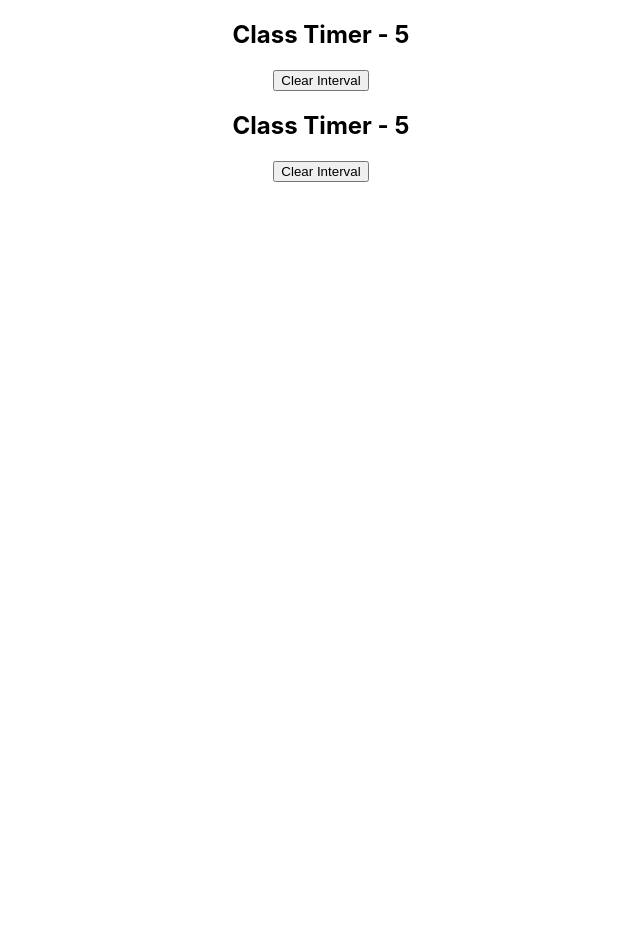
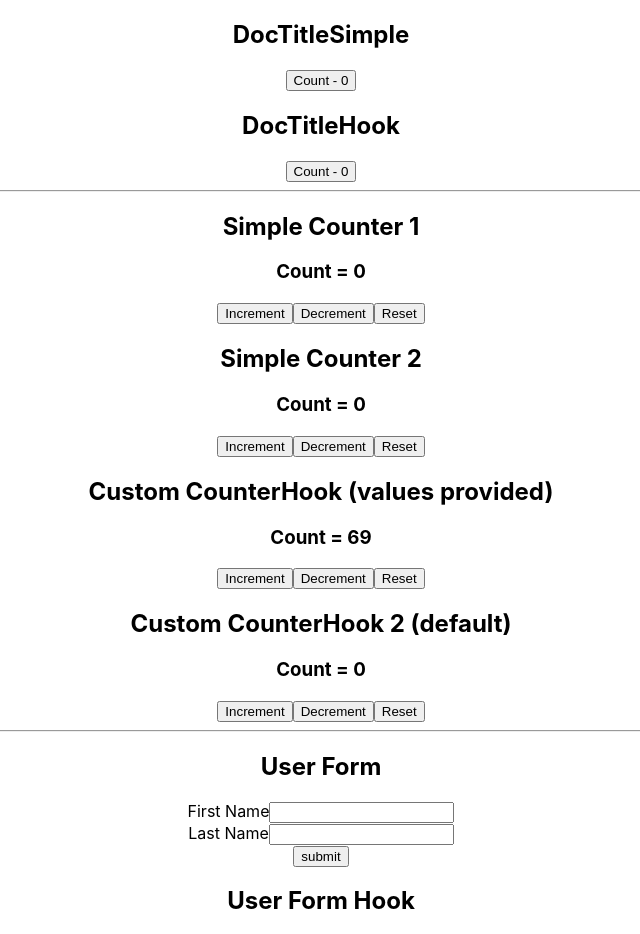
Before and after one commit to chankruze/react-hook-lab, a React (Create React App) app: page / in a window 1280 px wide. Shown: the top 934 px of the page, without its empty margins (319-959 px from the left). Before the commit the page ends 800 px from the top, so only its background shows below. Built offline with nearby package versions, Linux system fonts and the light colour scheme.

Commit message:
[React Hook] Adds Custom Hooks Demo
Signed-off-by: chankruze <chankruze@gmail.com>

```diff
--- a/src/App.js
+++ b/src/App.js
@@ -1,15 +1,30 @@
 import React from 'react'
 import './App.css'
-import ClassTimer from './components/useref/ClassTimer'
-import FocusInput from './components/useref/FocusInput'
-import HookTimer from './components/useref/HookTimer'
+
+import UserForm from './components/customhooks/UserForm'
+import UserFormHook from './components/customhooks/UserFormHook'
+
+import CounterHook from './components/customhooks/CounterHook'
+import CounterHookTwo from './components/customhooks/CounterHookTwo'
+import CounterOne from './components/customhooks/CounterOne'
+import CounterTwo from './components/customhooks/CounterTwo'
+
+import DocTitleHook from './components/customhooks/DocTitleHook'
+import DocTitleSimple from './components/customhooks/DocTitleSimple';
 
 function App() {
   return (
-    <div className="App">
-      {/* <FocusInput /> */}
-      <ClassTimer/>
-      <HookTimer/>
+    <div className="App" style={{marginBottom: "10rem"}}>
+      <DocTitleSimple />
+      <DocTitleHook />
+      <hr />
+      <CounterOne />
+      <CounterTwo />
+      <CounterHook />
+      <CounterHookTwo />
+      <hr />
+      <UserForm />
+      <UserFormHook />
     </div>
   )
 }
--- /dev/null
+++ b/src/components/customhooks/CounterHook.js
@@ -0,0 +1,26 @@
+/*
+Author: chankruze (chankruze@geekofia.in)
+Created: Sun Sep 13 2020 11:06:09 GMT+0530 (India Standard Time)
+
+Copyright (c) Geekofia 2020 and beyond
+*/
+
+import React from 'react'
+import useCounter from './hooks/useCounter'
+
+function CounterHook() {
+    // with initial value = 69, increment val = 10, decrement val = 5
+    const [count, increment, decrement, reset] = useCounter(69, 10, 5)
+
+    return (
+        <div>
+            <h2>Custom CounterHook (values provided)</h2>
+            <h3>Count = {count}</h3>
+            <button onClick={increment}>Increment</button>
+            <button onClick={decrement}>Decrement</button>
+            <button onClick={reset}>Reset</button>
+        </div>
+    )
+}
+
+export default CounterHook
--- /dev/null
+++ b/src/components/customhooks/CounterHookTwo.js
@@ -0,0 +1,26 @@
+/*
+Author: chankruze (chankruze@geekofia.in)
+Created: Sun Sep 13 2020 11:06:09 GMT+0530 (India Standard Time)
+
+Copyright (c) Geekofia 2020 and beyond
+*/
+
+import React from 'react'
+import useCounter from './hooks/useCounter'
+
+function CounterHookTwo() {
+    // with default initial value
+    const [count, increment, decrement, reset] = useCounter()
+
+    return (
+        <div>
+            <h2>Custom CounterHook 2 (default)</h2>
+            <h3>Count = {count}</h3>
+            <button onClick={increment}>Increment</button>
+            <button onClick={decrement}>Decrement</button>
+            <button onClick={reset}>Reset</button>
+        </div>
+    )
+}
+
+export default CounterHookTwo
--- /dev/null
+++ b/src/components/customhooks/CounterOne.js
@@ -0,0 +1,37 @@
+/*
+Author: chankruze (chankruze@geekofia.in)
+Created: Sun Sep 13 2020 11:00:49 GMT+0530 (India Standard Time)
+
+Copyright (c) Geekofia 2020 and beyond
+*/
+
+import React from 'react'
+
+function CounterOne() {
+
+    const [count, setCount] = React.useState(0)
+
+    const increment = () => {
+        setCount(prevCount => prevCount + 1)
+    }
+
+    const decrement = () => {
+        setCount(prevCount => prevCount - 1)
+    }
+
+    const reset = () => {
+        setCount(0)
+    }
+
+    return (
+        <div>
+            <h2>Simple Counter 1</h2>
+            <h3>Count = {count}</h3>
+            <button onClick={increment}>Increment</button>
+            <button onClick={decrement}>Decrement</button>
+            <button onClick={reset}>Reset</button>
+        </div>
+    )
+}
+
+export default CounterOne
--- /dev/null
+++ b/src/components/customhooks/CounterTwo.js
@@ -0,0 +1,44 @@
+/*
+Author: chankruze (chankruze@geekofia.in)
+Created: Sun Sep 13 2020 11:05:14 GMT+0530 (India Standard Time)
+
+Copyright (c) Geekofia 2020 and beyond
+*/
+
+/*
+Author: chankruze (chankruze@geekofia.in)
+Created: Sun Sep 13 2020 11:00:49 GMT+0530 (India Standard Time)
+
+Copyright (c) Geekofia 2020 and beyond
+*/
+
+import React from 'react'
+
+function CounterTwo() {
+
+    const [count, setCount] = React.useState(0)
+
+    const increment = () => {
+        setCount(prevCount => prevCount + 1)
+    }
+
+    const decrement = () => {
+        setCount(prevCount => prevCount - 1)
+    }
+
+    const reset = () => {
+        setCount(0)
+    }
+
+    return (
+        <div>
+            <h2>Simple Counter 2</h2>
+            <h3>Count = {count}</h3>
+            <button onClick={increment}>Increment</button>
+            <button onClick={decrement}>Decrement</button>
+            <button onClick={reset}>Reset</button>
+        </div>
+    )
+}
+
+export default CounterTwo
--- /dev/null
+++ b/src/components/customhooks/DocTitleHook.js
@@ -0,0 +1,31 @@
+/*
+Author: chankruze (chankruze@geekofia.in)
+Created: Sun Sep 13 2020 10:53:57 GMT+0530 (India Standard Time)
+
+Copyright (c) Geekofia 2020 and beyond
+*/
+
+/*
+Author: chankruze (chankruze@geekofia.in)
+Created: Sun Sep 13 2020 10:46:08 GMT+0530 (India Standard Time)
+
+Copyright (c) Geekofia 2020 and beyond
+*/
+
+import React from 'react'
+import useDocumentTitle from './hooks/useDocumentTitle'
+
+function DocTitleHook() {
+    const [count, setCount] = React.useState(0)
+
+    useDocumentTitle(count)
+
+    return (
+        <div>
+            <h2>DocTitleHook</h2>
+            <button onClick={() => setCount(count + 1)}>Count - {count}</button>
+        </div>
+    )
+}
+
+export default DocTitleHook
--- /dev/null
+++ b/src/components/customhooks/DocTitleSimple.js
@@ -0,0 +1,25 @@
+/*
+Author: chankruze (chankruze@geekofia.in)
+Created: Sun Sep 13 2020 10:49:40 GMT+0530 (India Standard Time)
+
+Copyright (c) Geekofia 2020 and beyond
+*/
+
+import React from 'react'
+
+function DocTitleSimple() {
+    const [count, setCount] = React.useState(0)
+
+    React.useEffect(() => {
+        document.title = `Count ${count}`
+    }, [count])
+
+    return (
+        <div>
+            <h2>DocTitleSimple</h2>
+            <button onClick={() => setCount(count + 1)}>Count - {count}</button>
+        </div>
+    )
+}
+
+export default DocTitleSimple
--- /dev/null
+++ b/src/components/customhooks/UserForm.js
@@ -0,0 +1,38 @@
+/*
+Author: chankruze (chankruze@geekofia.in)
+Created: Sun Sep 13 2020 11:20:52 GMT+0530 (India Standard Time)
+
+Copyright (c) Geekofia 2020 and beyond
+*/
+
+import React from 'react'
+
+function UserForm() {
+
+    const [firstName, setFirstName] = React.useState('')
+    const [lastName, setLastName] = React.useState('')
+
+    const submitHandler = e => {
+        e.preventDefault()
+        alert(`Hello ${firstName} ${lastName}`)
+    }
+
+    return (
+        <div>
+            <h2>User Form</h2>
+            <form onSubmit={submitHandler}>
+                <div>
+                    <label>First Name</label>
+                    <input type='text' value={firstName} onChange={e => setFirstName(e.target.value)} />
+                </div>
+                <div>
+                    <label>Last Name</label>
+                    <input type='text' value={lastName} onChange={e => setLastName(e.target.value)} />
+                </div>
+                <button>submit</button>
+            </form>
+        </div>
+    )
+}
+
+export default UserForm
--- /dev/null
+++ b/src/components/customhooks/UserFormHook.js
@@ -0,0 +1,40 @@
+/*
+Author: chankruze (chankruze@geekofia.in)
+Created: Sun Sep 13 2020 11:20:52 GMT+0530 (India Standard Time)
+
+Copyright (c) Geekofia 2020 and beyond
+*/
+
+import React from 'react'
+import useInput from './hooks/useInput'
+
+function UserFormHook() {
+    const [firstName, bindFirstName, resetFirstName] = useInput('')
+    const [lastName, bindLastName, resetLastName] = useInput('')
+
+    const submitHandler = e => {
+        e.preventDefault()
+        alert(`Hello ${firstName} ${lastName}`)
+        resetFirstName()
+        resetLastName()
+    }
+
+    return (
+        <div>
+            <h2>User Form Hook</h2>
+            <form onSubmit={submitHandler}>
+                <div>
+                    <label>First Name</label>
+                    <input type='text' {...bindFirstName} />
+                </div>
+                <div>
+                    <label>Last Name</label>
+                    <input type='text' {...bindLastName} />
+                </div>
+                <button>submit</button>
+            </form>
+        </div>
+    )
+}
+
+export default UserFormHook
--- /dev/null
+++ b/src/components/customhooks/hooks/useCounter.js
@@ -0,0 +1,28 @@
+/*
+Author: chankruze (chankruze@geekofia.in)
+Created: Sun Sep 13 2020 11:06:18 GMT+0530 (India Standard Time)
+
+Copyright (c) Geekofia 2020 and beyond
+*/
+
+import { useState } from 'react'
+
+function useCounter(initialCount = 0, incrementValue = 1, decrementValue = 1) {
+    const [count, setCount] = useState(initialCount)
+
+    const increment = () => {
+        setCount(prevCount => prevCount + incrementValue)
+    }
+
+    const decrement = () => {
+        setCount(prevCount => prevCount - decrementValue)
+    }
+
+    const reset = () => {
+        setCount(initialCount)
+    }
+
+    return [count, increment, decrement, reset]
+}
+
+export default useCounter
--- /dev/null
+++ b/src/components/customhooks/hooks/useDocumentTitle.js
@@ -0,0 +1,16 @@
+/*
+Author: chankruze (chankruze@geekofia.in)
+Created: Sun Sep 13 2020 10:51:54 GMT+0530 (India Standard Time)
+
+Copyright (c) Geekofia 2020 and beyond
+*/
+
+import {useEffect} from 'react'
+
+function useDocumentTitle(count) {
+    useEffect(() => {
+        document.title = `Count ${count}`
+    }, [count])
+}
+
+export default useDocumentTitle
--- /dev/null
+++ b/src/components/customhooks/hooks/useInput.js
@@ -0,0 +1,27 @@
+/*
+Author: chankruze (chankruze@geekofia.in)
+Created: Sun Sep 13 2020 11:27:55 GMT+0530 (India Standard Time)
+
+Copyright (c) Geekofia 2020 and beyond
+*/
+
+import { useState } from 'react'
+
+function useInput(initialValue) {
+
+    const [value, setValue] = useState(initialValue)
+
+    const reset = () => setValue(initialValue)
+
+    const bind = {
+        value,
+        onChange: e => {
+            setValue(e.target.value)
+        }
+    }
+
+    return [value, bind, reset]
+
+}
+
+export default useInput
```
